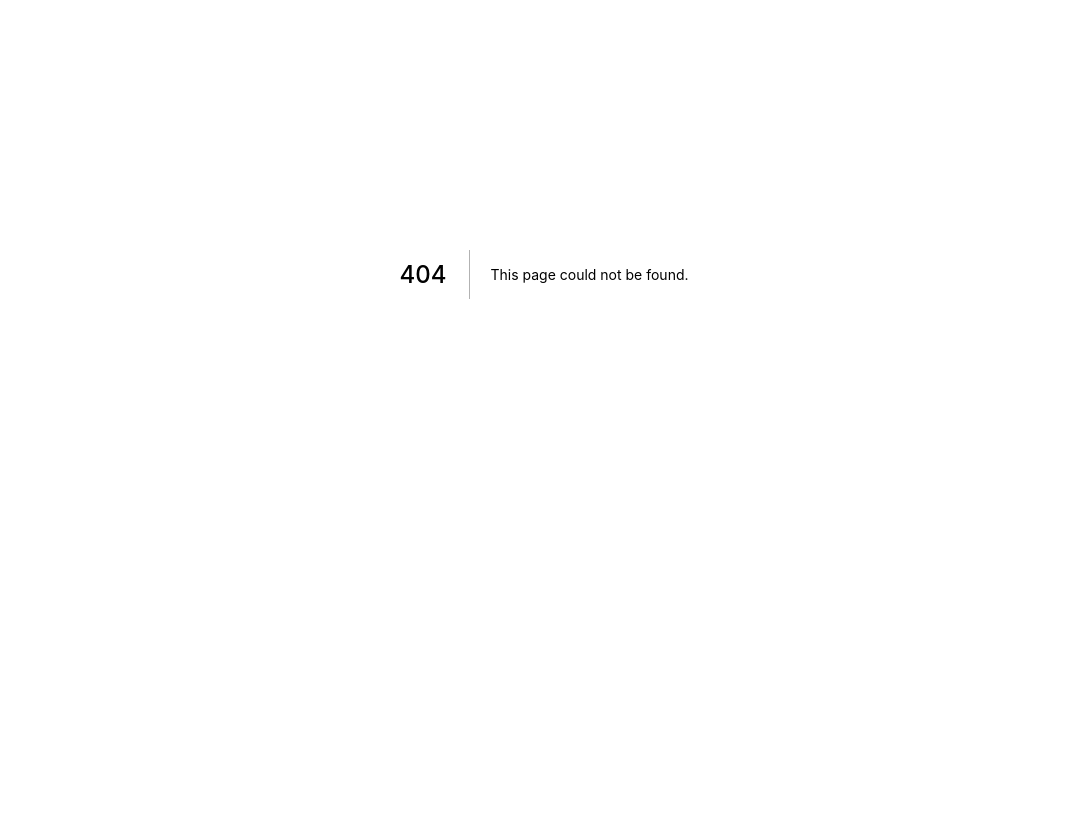
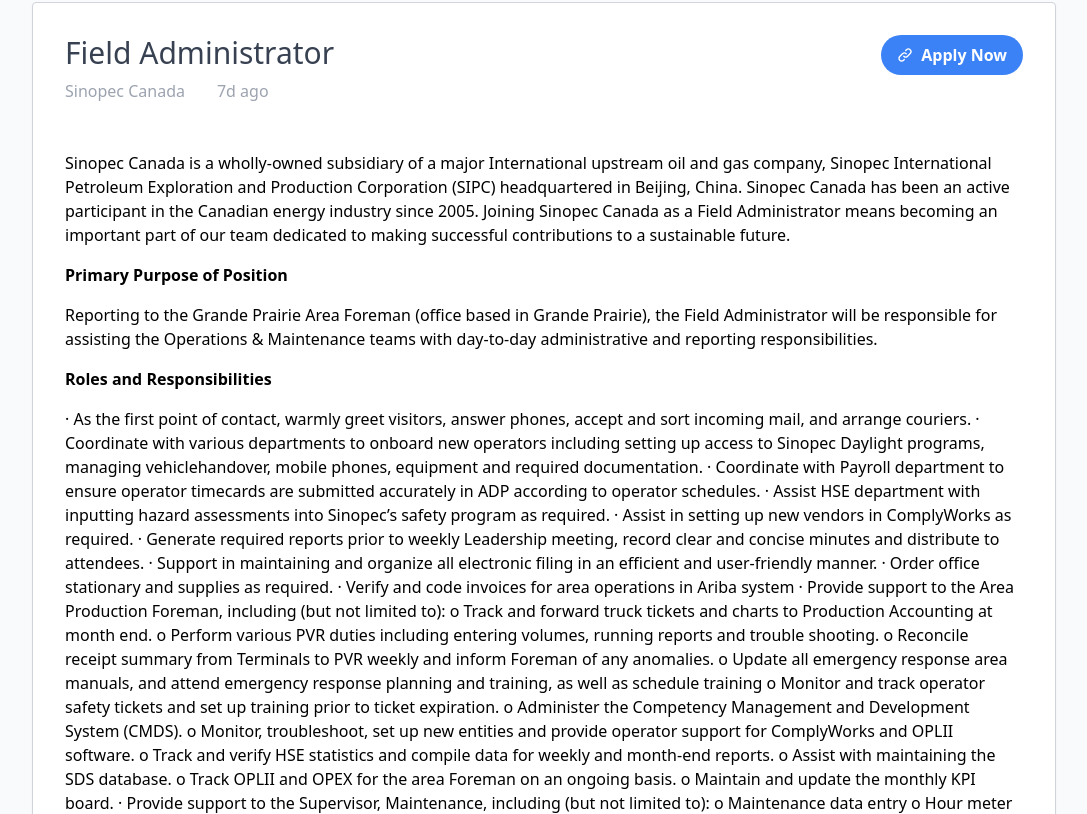
Before and after one commit to gpjobsca/gpjobsca-web-app, a Next.js app: page /job in a window 1280 px wide. Before the commit this address had no page. Shown: the part 126-940 px from the top of the page, without its empty margins (96-1183 px from the left). Before the commit the page ends 800 px from the top, so only its background shows below. Built offline with nearby package versions, Linux system fonts and the light colour scheme.

Commit message:
Job page layout and styles

```diff
--- a/pages/index.js
+++ b/pages/index.js
@@ -22,9 +22,23 @@
                 <span className="mx-4 text-gray-500">7d</span>
                 <a
                   href="/"
-                  className="hidden group-hover:block border border-gray-300 rounded-full px-4 py-2 text-gray-800 hover:text-white hover:bg-blue-500 hover:border-blue-500 transition-colors transition-75"
+                  className="flex hidden group-hover:block border border-gray-300 rounded-full px-4 py-2 text-gray-800 hover:text-white hover:bg-blue-500 hover:border-blue-500 transition-colors transition-75"
                 >
-                  Apply Now
+                  <svg
+                    xmlns="http://www.w3.org/2000/svg"
+                    fill="none"
+                    viewBox="0 0 24 24"
+                    stroke="currentColor"
+                    className="inline-block w-4"
+                  >
+                    <path
+                      strokeLinecap="round"
+                      strokeLinejoin="round"
+                      strokeWidth="2"
+                      d="M13.828 10.172a4 4 0 00-5.656 0l-4 4a4 4 0 105.656 5.656l1.102-1.101m-.758-4.899a4 4 0 005.656 0l4-4a4 4 0 00-5.656-5.656l-1.1 1.1"
+                    />
+                  </svg>
+                  <span className="inline-block ml-2">Apply Now</span>
                 </a>
               </div>
             </div>
--- /dev/null
+++ b/pages/job.js
@@ -0,0 +1,155 @@
+import Head from 'next/head';
+import Layout, { siteTitle } from '../components/layout';
+import styles from '../styles/job.module.css';
+
+export default function Job() {
+  return (
+    <Layout job>
+      <Head>
+        <title>Job | {siteTitle}</title>
+      </Head>
+
+      <div className="bg-white shadow-sm mx-auto rounded border border-gray-300">
+        <div className="p-8">
+          <header className="mb-12">
+            <div className="flex flex-col md:flex-row justify-between">
+              <div className="mb-6 md:mb-0">
+                <h1 className="pb-2 text-2xl md:text-3xl text-gray-700">
+                  Field Administrator
+                </h1>
+                <div className="inline-flex">
+                  <h2 className="text-gray-400">Sinopec Canada</h2>
+                  <span className="text-gray-400 ml-4 md:ml-8">7d ago</span>
+                </div>
+              </div>
+              <div className="flex-shrink-0">
+                <a
+                  href="/"
+                  className="md:flex bg-blue-500 hover:bg-blue-700 px-4 py-2 font-bold rounded-full text-white transition-colors transition-75"
+                >
+                  <svg
+                    xmlns="http://www.w3.org/2000/svg"
+                    fill="none"
+                    viewBox="0 0 24 24"
+                    stroke="currentColor"
+                    className="inline-block w-4"
+                  >
+                    <path
+                      strokeLinecap="round"
+                      strokeLinejoin="round"
+                      strokeWidth="2"
+                      d="M13.828 10.172a4 4 0 00-5.656 0l-4 4a4 4 0 105.656 5.656l1.102-1.101m-.758-4.899a4 4 0 005.656 0l4-4a4 4 0 00-5.656-5.656l-1.1 1.1"
+                    />
+                  </svg>
+                  <span className="inline-block ml-2">Apply Now</span>
+                </a>
+              </div>
+            </div>
+          </header>
+
+          <div className={styles.jobText}>
+            <p>
+              Sinopec Canada is a wholly-owned subsidiary of a major
+              International upstream oil and gas company, Sinopec International
+              Petroleum Exploration and Production Corporation (SIPC)
+              headquartered in Beijing, China. Sinopec Canada has been an active
+              participant in the Canadian energy industry since 2005. Joining
+              Sinopec Canada as a Field Administrator means becoming an
+              important part of our team dedicated to making successful
+              contributions to a sustainable future.
+            </p>
+            <p>
+              <strong>Primary Purpose of Position</strong>
+            </p>
+            <p>
+              Reporting to the Grande Prairie Area Foreman (office based in
+              Grande Prairie), the Field Administrator will be responsible for
+              assisting the Operations & Maintenance teams with day-to-day
+              administrative and reporting responsibilities.
+            </p>
+            <p>
+              <strong>Roles and Responsibilities</strong>
+            </p>
+            <p>
+              · As the first point of contact, warmly greet visitors, answer
+              phones, accept and sort incoming mail, and arrange couriers. ·
+              Coordinate with various departments to onboard new operators
+              including setting up access to Sinopec Daylight programs, managing
+              vehiclehandover, mobile phones, equipment and required
+              documentation. · Coordinate with Payroll department to ensure
+              operator timecards are submitted accurately in ADP according to
+              operator schedules. · Assist HSE department with inputting hazard
+              assessments into Sinopec’s safety program as required. · Assist in
+              setting up new vendors in ComplyWorks as required. · Generate
+              required reports prior to weekly Leadership meeting, record clear
+              and concise minutes and distribute to attendees. · Support in
+              maintaining and organize all electronic filing in an efficient and
+              user-friendly manner. · Order office stationary and supplies as
+              required. · Verify and code invoices for area operations in Ariba
+              system · Provide support to the Area Production Foreman, including
+              (but not limited to): o Track and forward truck tickets and charts
+              to Production Accounting at month end. o Perform various PVR
+              duties including entering volumes, running reports and trouble
+              shooting. o Reconcile receipt summary from Terminals to PVR weekly
+              and inform Foreman of any anomalies. o Update all emergency
+              response area manuals, and attend emergency response planning and
+              training, as well as schedule training o Monitor and track
+              operator safety tickets and set up training prior to ticket
+              expiration. o Administer the Competency Management and Development
+              System (CMDS). o Monitor, troubleshoot, set up new entities and
+              provide operator support for ComplyWorks and OPLII software. o
+              Track and verify HSE statistics and compile data for weekly and
+              month-end reports. o Assist with maintaining the SDS database. o
+              Track OPLII and OPEX for the area Foreman on an ongoing basis. o
+              Maintain and update the monthly KPI board. · Provide support to
+              the Supervisor, Maintenance, including (but not limited to): o
+              Maintenance data entry o Hour meter updates o Equipment Management
+              using OPLII o Network filing and organization of completed work
+              orders Position Knowledge, Skills and Experience · Proficient
+              knowledge of Microsoft Office, including but not limited to
+              Microsoft Excel, Word, PowerPoint and Outlook with the capability
+              to learn new programs quickly. · Strong organizational abilities
+              with attention to detail and excellent customer service skills. ·
+              Demonstrate strong and effective communication skills. · Ability
+              to partner with internal departments and external vendors to
+              resolve issues. · Knowledge of ComplyWorks, SAP Ariba, and PVR
+              software is considered an asset. · Demonstrate excellent customer
+              service. · High level of integrity in all actions, complying with
+              and promoting the company’s core values, a respectful work
+              environment, and aligning with the code of business conduct. ·
+              Demonstrated ability to understand and work well in a diverse and
+              multi-cultural environment.
+            </p>
+            <p>
+              <strong>Qualifications</strong>
+            </p>
+            <p>
+              · 7-10 years of office administration experience · Minimum of 5
+              years oil and gas administration experience · Post-secondary
+              education in administration is preferred · Must be legally
+              qualified to work in Canada
+            </p>
+            <p>
+              <strong>Come work with us!</strong>
+            </p>
+            <p>
+              If you are looking for meaningful new challenges and have a
+              solutions-oriented attitude, we want to hear from you. Join
+              Sinopec Canada for a workplace filled with diversity, rewarding
+              work, and opportunities to develop new skills and grow your
+              career. To apply, submit your resume and cover letter on the
+              careers section of our website, www.sinopeccanada.com. Only those
+              selected for an interview will be contacted. Thank you in advance
+              for your interest. At Sinopec Canada, we are committed to
+              fostering a diverse, inclusive, and accessible environment, where
+              all employees feel valued, respected and supported. If you require
+              an accommodation for the recruitment/interview process (including
+              accessible meeting rooms or other accommodation), please let us
+              know and we will work with you to meet your needs.
+            </p>
+          </div>
+        </div>
+      </div>
+    </Layout>
+  );
+}
--- /dev/null
+++ b/styles/job.module.css
@@ -0,0 +1,3 @@
+.jobText p {
+    @apply mb-4;
+}
```
